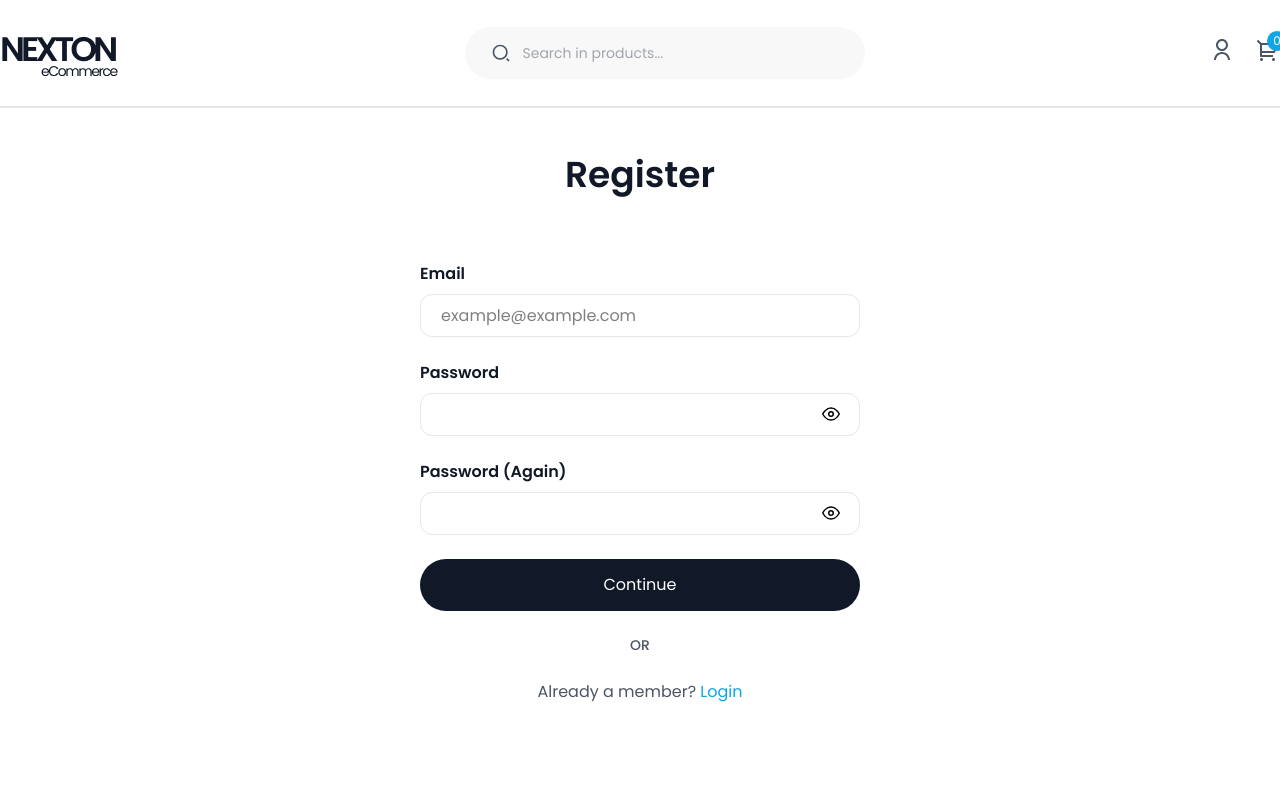
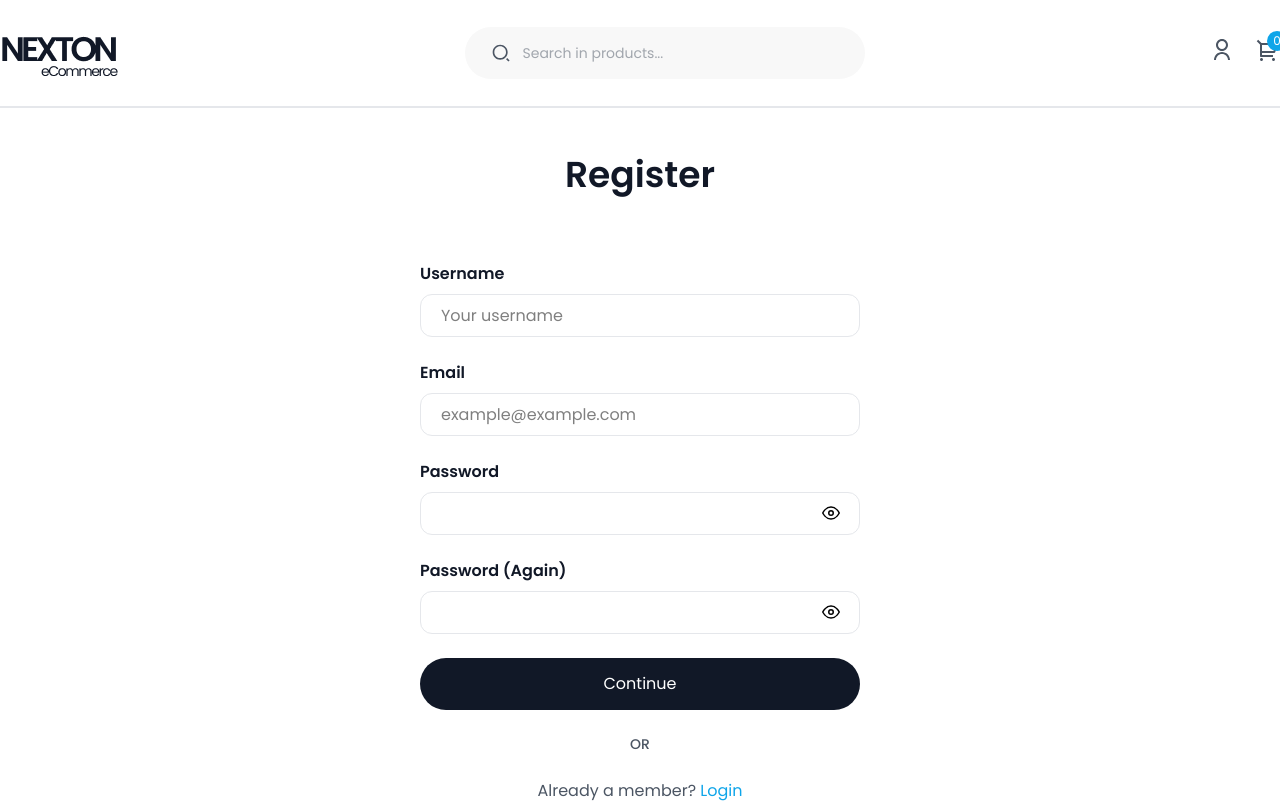
Before and after one commit to Munna-Scriptz/Nexton-E-Commerce, a React (Vite) app: page /Register in a window 1280 px wide. Shown: the top 803 px of the page. Built offline with nearby package versions, Linux system fonts and the light colour scheme; no server answers.

Commit message:
Registration Username Input Added

```diff
--- a/src/pages/Register.jsx
+++ b/src/pages/Register.jsx
@@ -4,6 +4,10 @@ import { FiEye } from "react-icons/fi";
 import { FaRegEyeSlash } from "react-icons/fa";
 
 const Register = () => {
+    // --------------Email Error
+    const [username , setUsername] = useState('')
+    const [usernameError , setUsernameError] = useState('')
+    const [UsernameBorder, setUsernameBorder] = useState('border-BorderCol')
     // --------------Email Error
     const [email , setEmail] = useState('')
     const [emailError , setEmailError] = useState('')
@@ -22,6 +26,10 @@ const Register = () => {
     const HandleSubmit = (e) =>{
         e.preventDefault()
 
+        if(!username){
+            setUsernameError('Please enter your email')
+            setUsernameBorder('border-red-600')
+        }
         if(!email){
             setEmailError('Please enter your email')
             setErrorBorder('border-red-600')
@@ -47,6 +55,12 @@ const Register = () => {
                 <div><h2 className='text-[36px] font-semibold text-second text-center mb-[60px]'>Register</h2></div>
                 {/* -------Input Box-------- */}
                 <div className='flex flex-col gap-[24px] select-none'>
+                    {/* -----Username  */}
+                    <div>
+                        <p className='text-base font-semibold text-second'>Username</p>
+                        <p className='text-red-600 font-medium'>{usernameError}</p>
+                        <input onChange={(e)=>{setUsername(e.target.value) , setUsernameError('') , setUsernameBorder('border-BorderCol')}} className={`w-full border ${UsernameBorder} rounded-[12px] h-[43px] px-5 outline-none mt-2`} placeholder='Your username' type="username" />
+                    </div>
                     {/* -----Email  */}
                     <div>
                         <p className='text-base font-semibold text-second'>Email</p>
```
